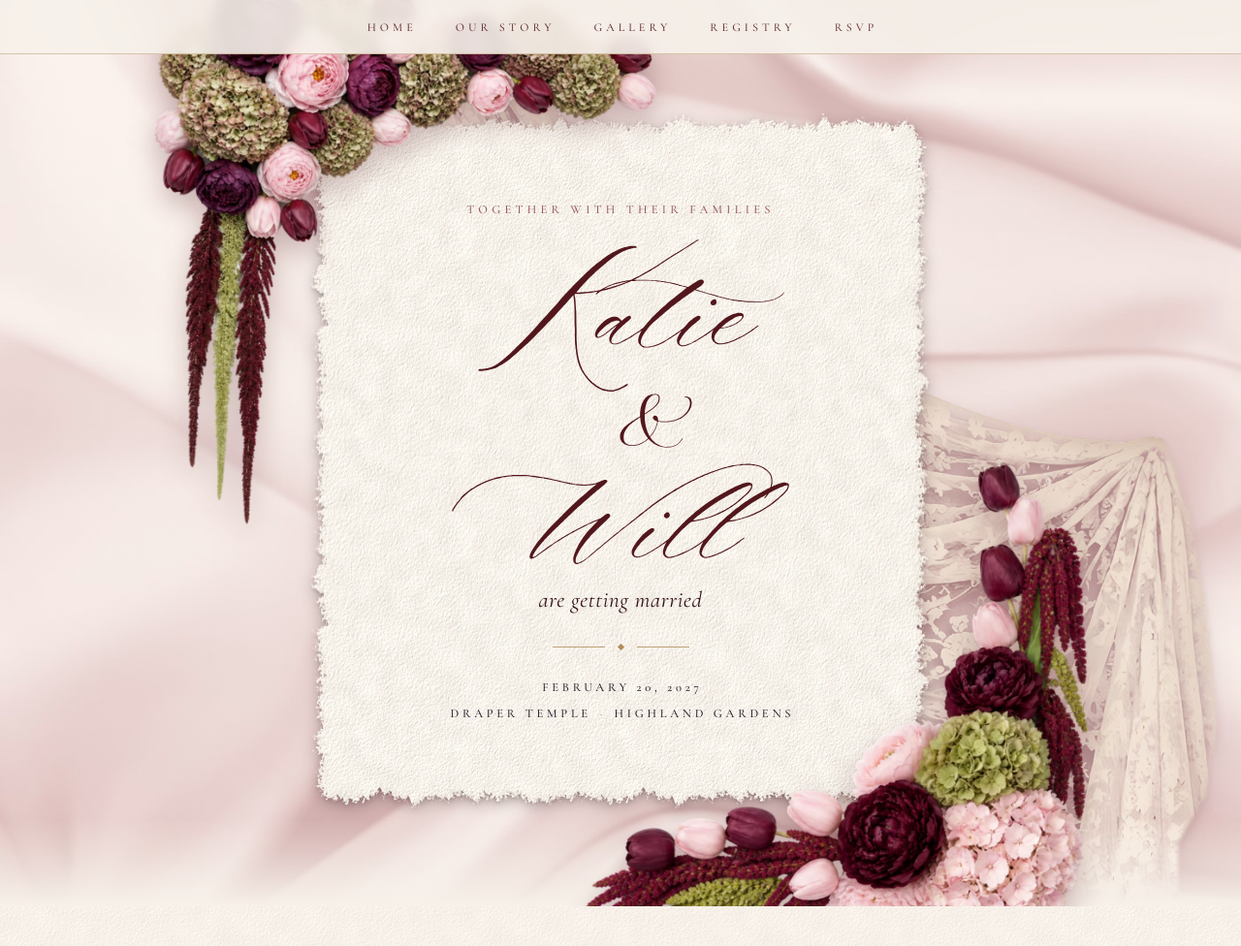
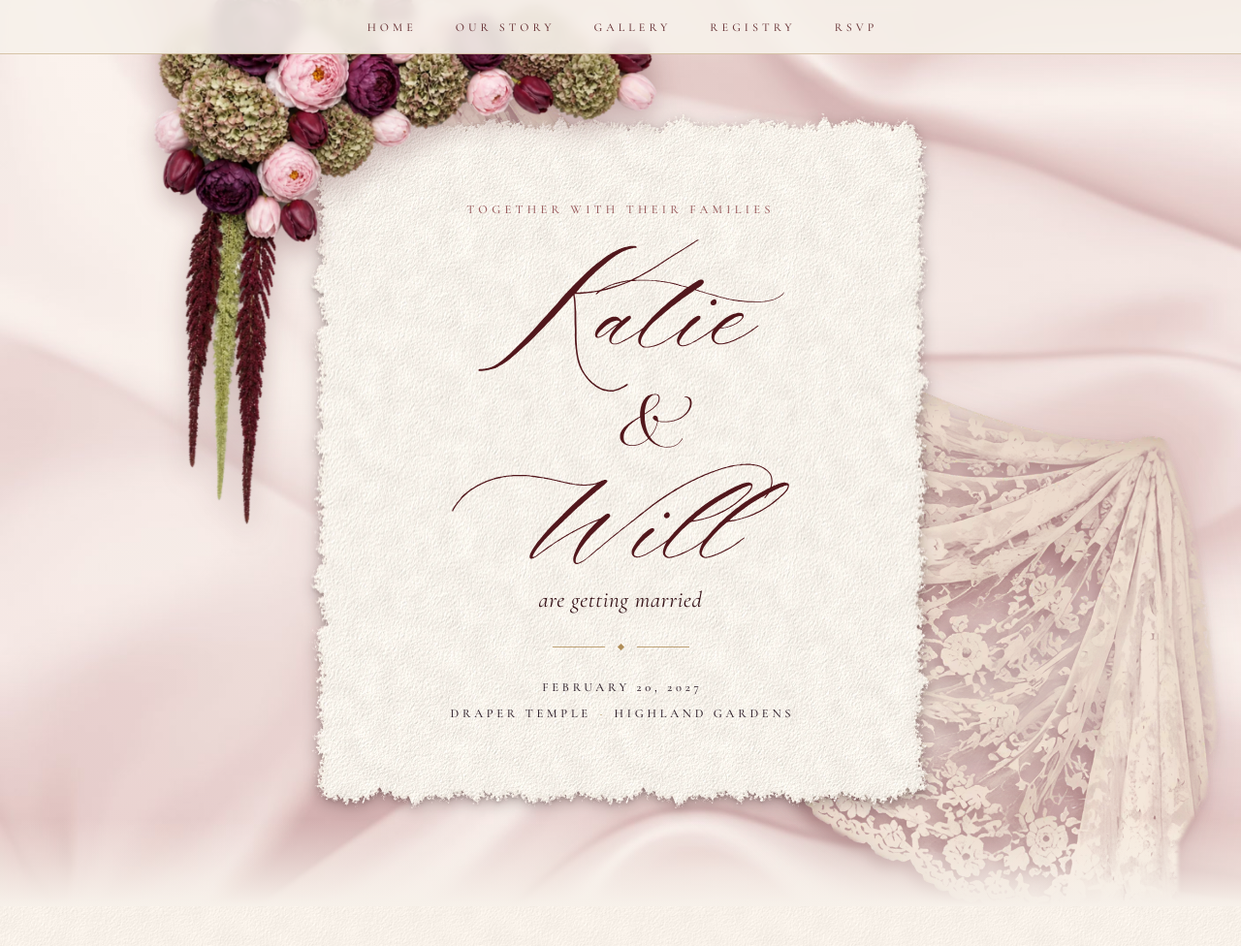
Before and after one commit to gracefarns/katieswedding, a plain HTML site: page index.html in a window 1280 px wide. Shown: the top 976 px of the page at 97% size. Drawn offline with nearby package versions, Linux system fonts and the light colour scheme.

Commit message:
deleted bottom corner flower

```diff
--- a/index.html
+++ b/index.html
@@ -38,7 +38,7 @@
 
     <div class="hero__stage">
       <img class="floral hero__floral hero__floral--top" src="images/florals/hero-corner-top-left.webp" alt="" width="1200" height="1299">
-      <img class="floral hero__floral hero__floral--bottom" src="images/florals/hero-corner-bottom-right.webp" alt="" width="1200" height="1140">
+      <!-- <img class="floral hero__floral hero__floral--bottom" src="images/florals/hero-corner-bottom-right.webp" alt="" width="1200" height="1140"> -->
 
       <div class="paper hero__card">
         <p class="label" data-phase-only="before">Together with their families</p>
```
